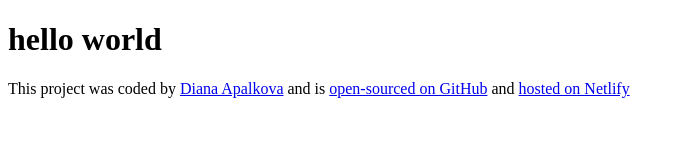
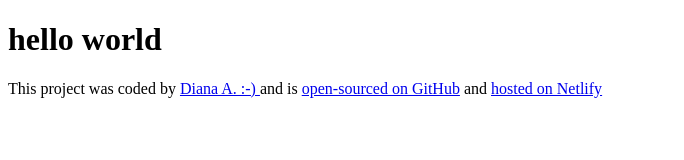
Before and after one commit to soyundiana/poem-generator, a plain HTML site: page index.html in a window 1280 px wide. Shown: the whole page, without its empty margins (0-684 px from the left). Drawn offline with Linux system fonts and the light colour scheme.

```diff
--- a/index.html
+++ b/index.html
@@ -12,8 +12,8 @@
       <p>
         This project was coded by
         <a href="https://github.com/soyundiana/" target="_blank"
-          >Diana Apalkova</a
-        >
+          >Diana A. :-)
+        </a>
         and is
         <a href="https://github.com/soyundiana/poem-generator" target="_blank">
           open-sourced on GitHub</a
```
